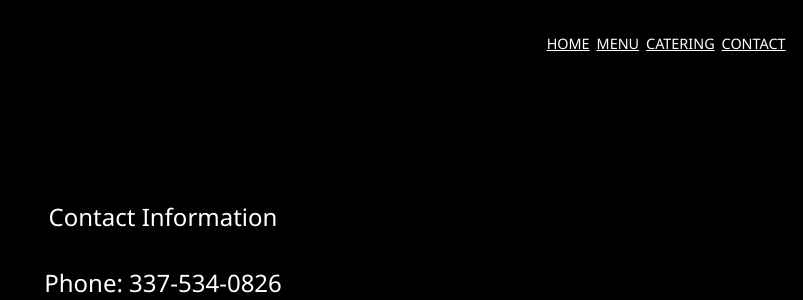
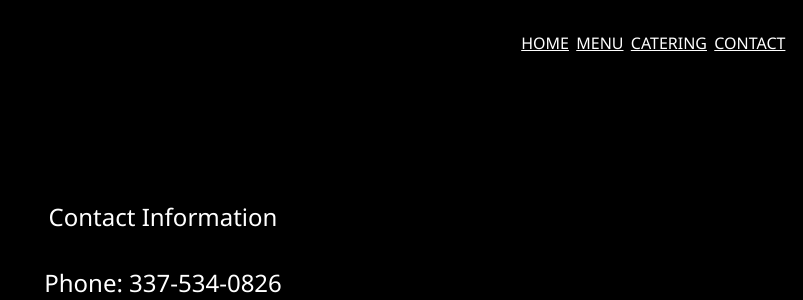
Before and after one commit to YungFloaties/Stacy-s, a PHP site: page /contact.html in a window 1280 px wide. Shown: the top 300 px of the page, without its empty margins (477-1280 px from the left). Run offline with PHP 8.4, Linux system fonts and the light colour scheme.

Commit message:
trying fix the nav8

```diff
--- a/css/styles.css
+++ b/css/styles.css
@@ -249,7 +249,7 @@ nav li {
 nav a {
     font-weight: 420;
     text-transform: uppercase;
-    font-size: .9rem;
+    font-size: 1rem;
     padding: .1em;
     color: #FFFFFF;
 }
```
